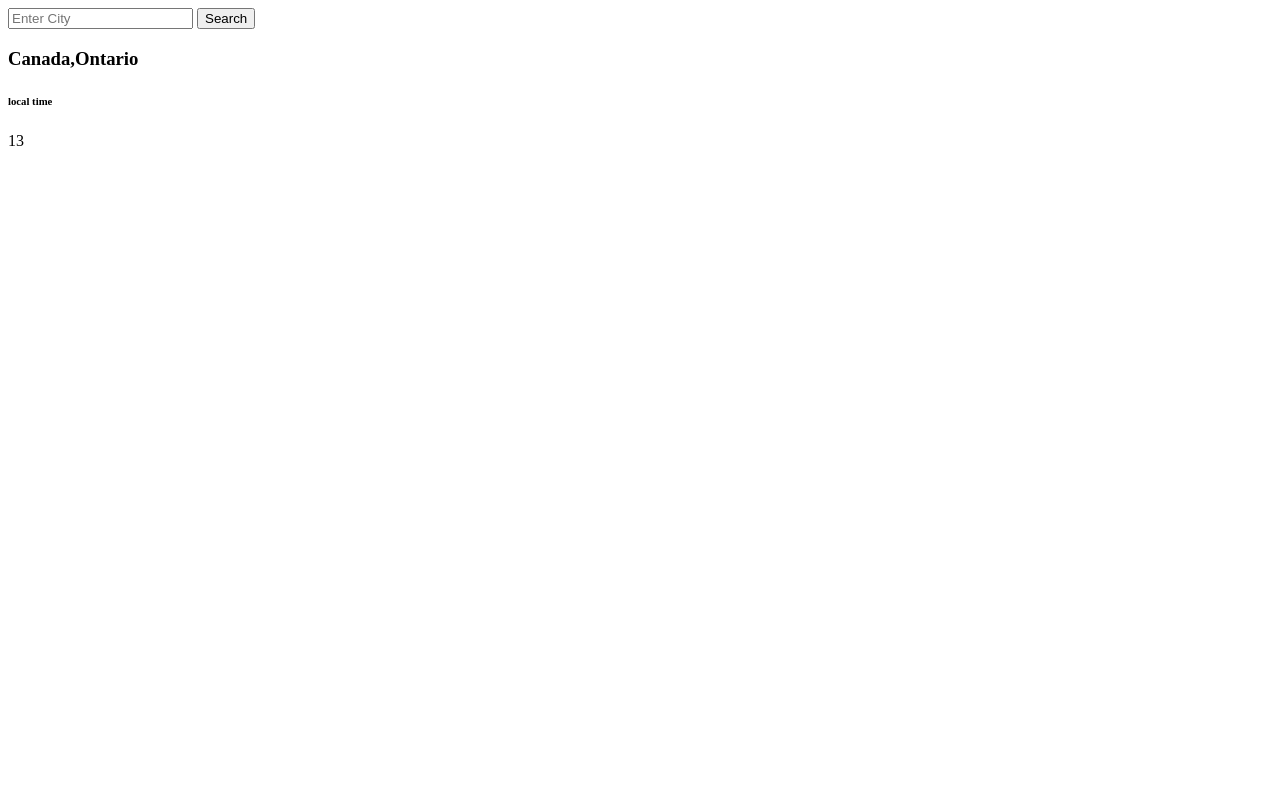
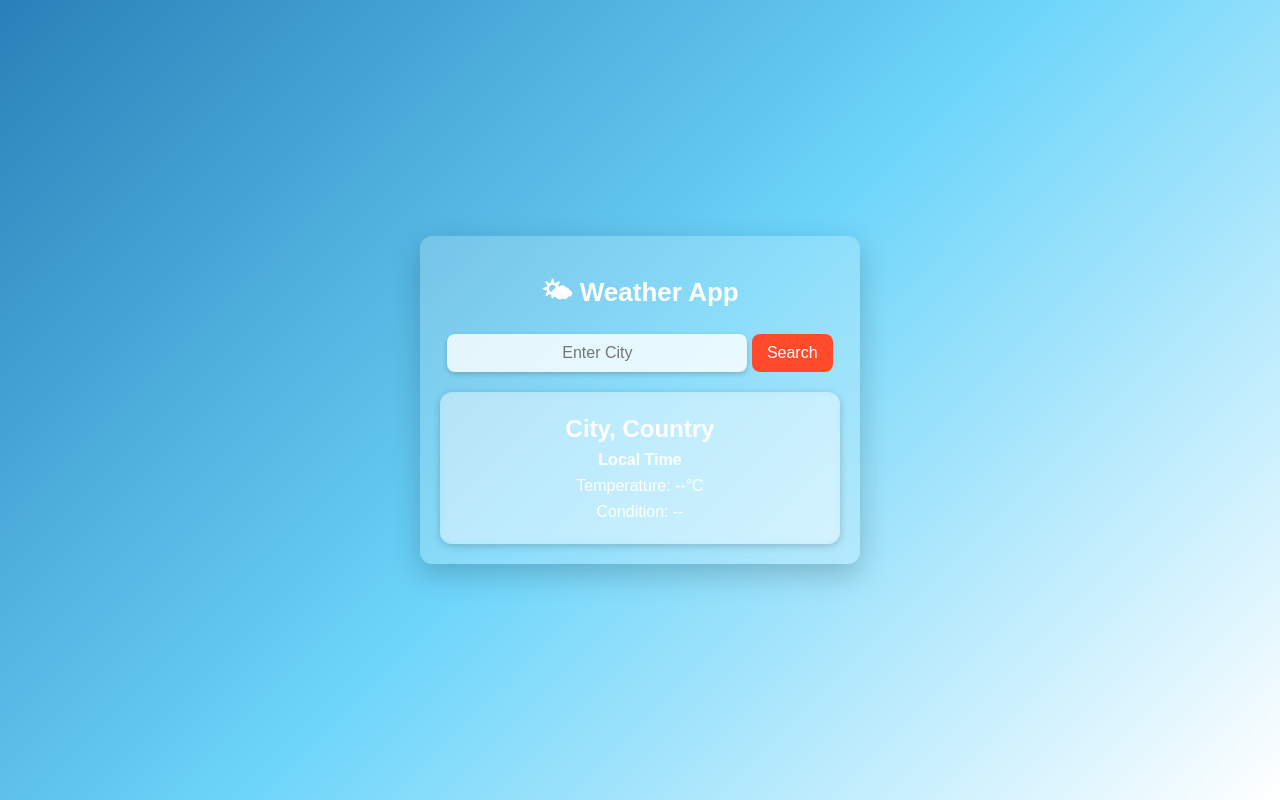
Before and after one commit to DavesarRaghav/weatherApp, a plain HTML site: page index.html in a window 1280 px wide. Drawn offline with Linux system fonts and the light colour scheme.

Commit message:
Update index.html

```diff
--- a/index.html
+++ b/index.html
@@ -3,17 +3,22 @@
 <head>
     <meta charset="UTF-8">
     <meta name="viewport" content="width=device-width, initial-scale=1.0">
-    <title>Document</title>
+    <title>Weather App</title>
+    <link rel="stylesheet" href="styles.css">
 </head>
 <body>
-    <div>
-        <input  id="input-button" type="text" placeholder="Enter City">
-      <button id ="search">Search</button>
-    </div>
-    <div>
-        <h3 id="city-name">Canada,Ontario</h3>
-         <h6 id="city-time">local time</h6>
-         <p id="city-temp">13</p>
+    <div class="container">
+        <h1>🌤 Weather App</h1>
+        <div class="search-box">
+            <input id="input-button" type="text" placeholder="Enter City">
+            <button id="search">Search</button>
+        </div>
+        <div class="weather-card">
+            <h2 id="city-name">City, Country</h2>
+            <h4 id="city-time">Local Time</h4>
+            <p id="city-temp">Temperature: --°C</p>
+            <p id="weather-condition">Condition: --</p>
+        </div>
     </div>
     <script src="script.js"></script>
 </body>
```
